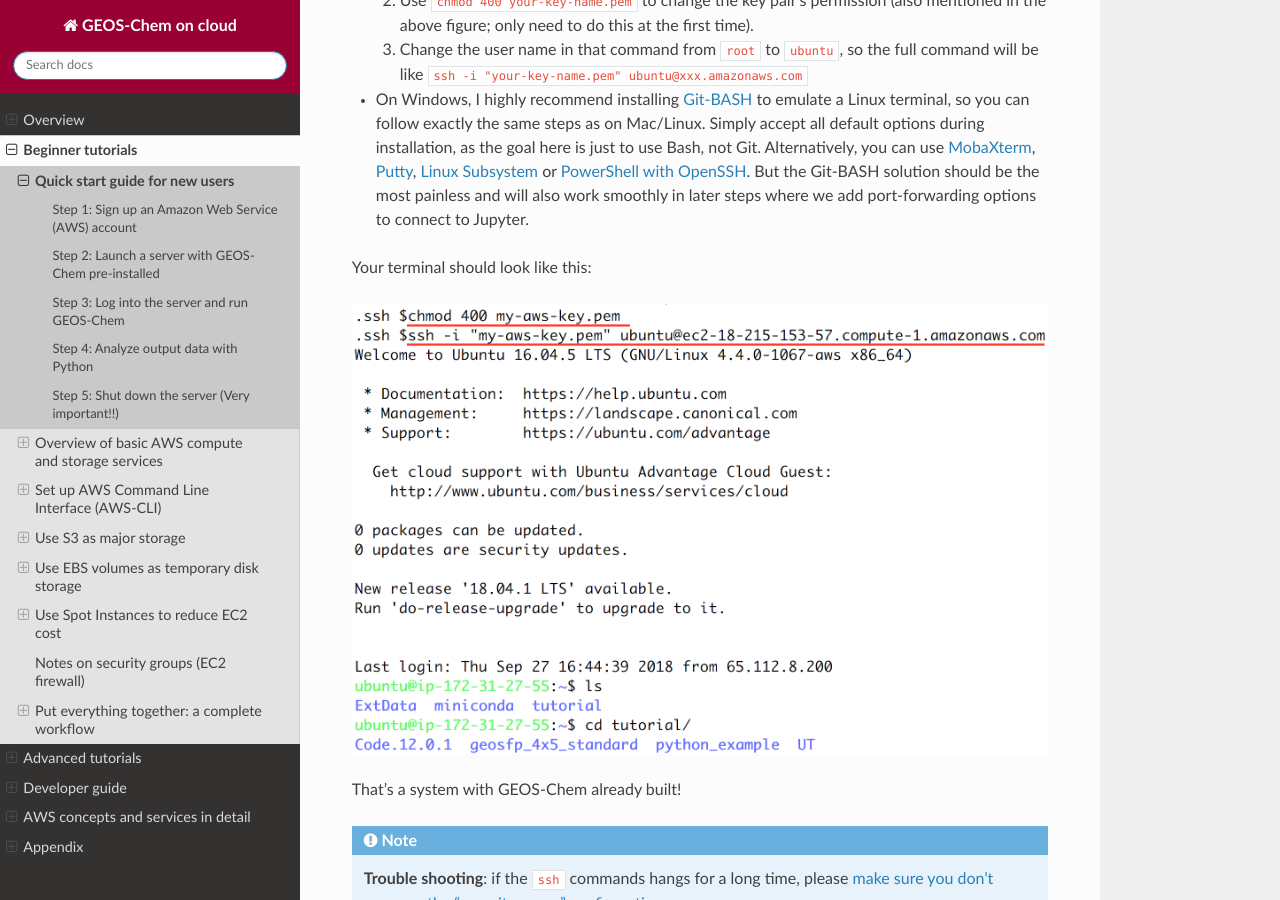
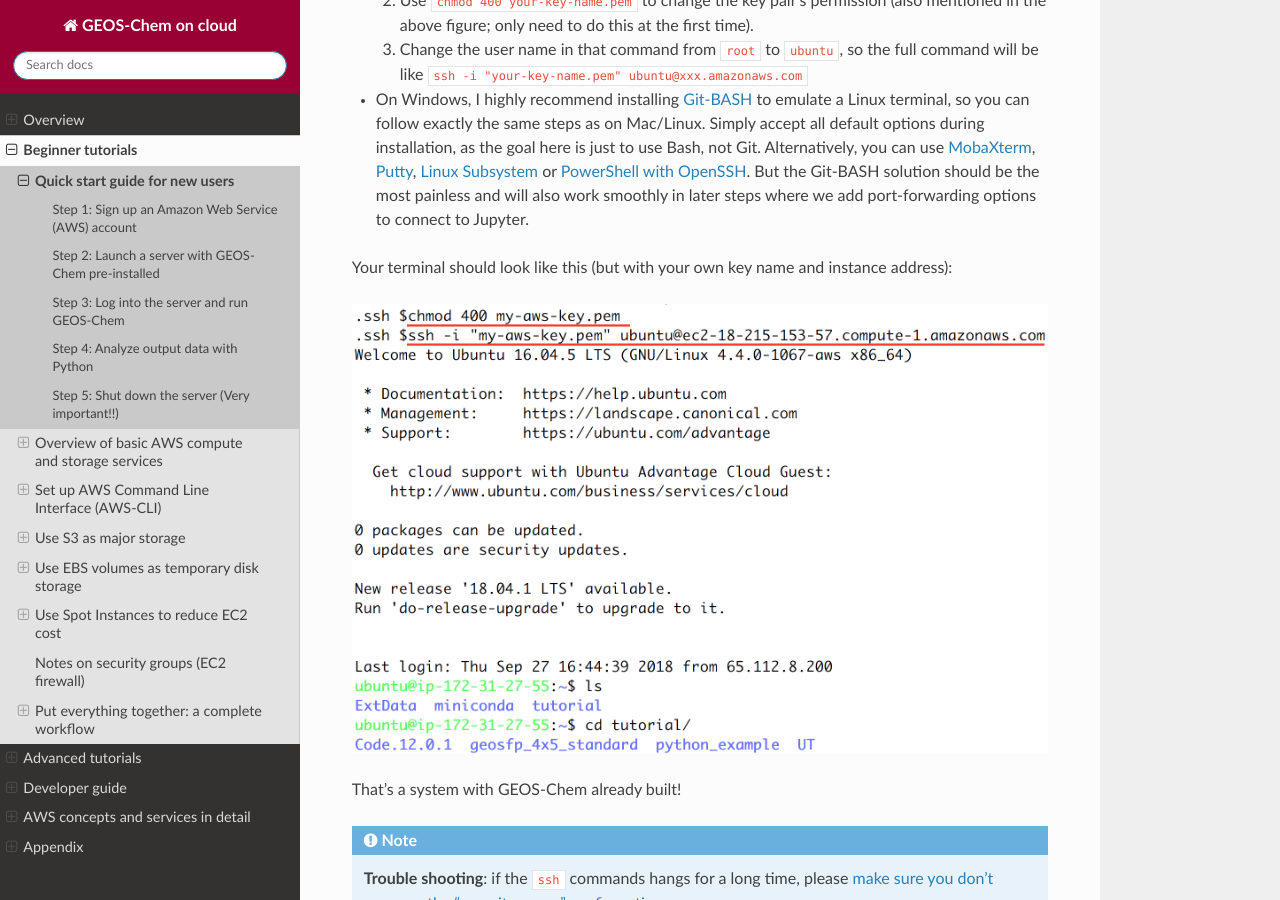
Before and after one commit to geoschem/geos-chem-cloud, a Sphinx documentation site: the page built from doc/source/chapter02_beginner-tutorial/quick-start.rst, in a window 1280 px wide and 900 px high, scrolled down 4630 px. Built offline with Sphinx 7.4.7 and the Read the Docs theme 2.0.0, drawn with Linux system fonts in a browser that asks for light colours.

Commit message:
Clarify instance IP address

```diff
--- a/doc/source/chapter02_beginner-tutorial/quick-start.rst
+++ b/doc/source/chapter02_beginner-tutorial/quick-start.rst
@@ -88,7 +88,7 @@ Select your instance, click on the "Connect" button (shown in the above figure)
 
 - On Windows, I highly recommend installing `Git-BASH <https://gitforwindows.org>`_ to emulate a Linux terminal, so you can follow exactly the same steps as on Mac/Linux. Simply accept all default options during installation, as the goal here is just to use Bash, not Git. Alternatively, you can use `MobaXterm <http://angus.readthedocs.io/en/2016/amazon/log-in-with-mobaxterm-win.html>`_, `Putty <https://docs.aws.amazon.com/AWSEC2/latest/UserGuide/putty.html>`_, `Linux Subsystem <https://docs.aws.amazon.com/AWSEC2/latest/UserGuide/WSL.html>`_ or `PowerShell with OpenSSH <https://blogs.msdn.microsoft.com/powershell/2017/12/15/using-the-openssh-beta-in-windows-10-fall-creators-update-and-windows-server-1709/>`_. But the Git-BASH solution should be the most painless and will also work smoothly in later steps where we add port-forwarding options to connect to Jupyter.
 
-Your terminal should look like this:
+Your terminal should look like this (but with your own key name and instance address):
 
 .. figure:: img/ssh_terminal.png
 
```
